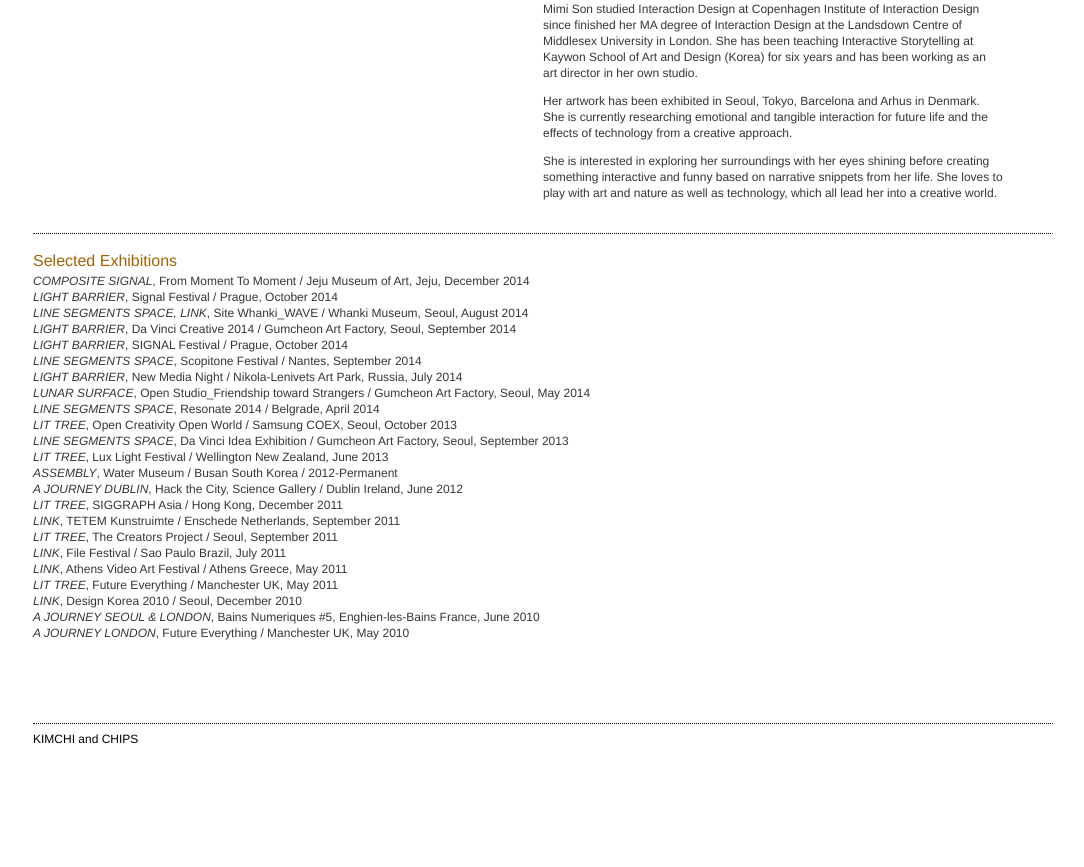
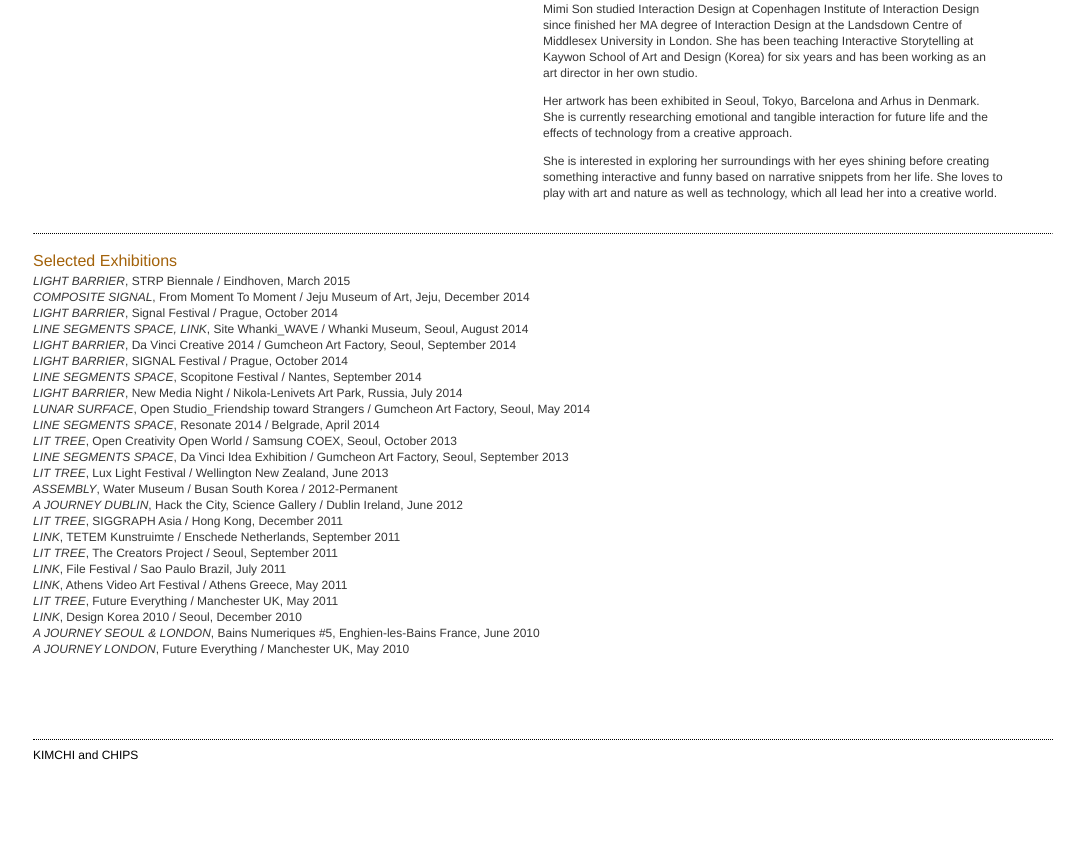
Before and after one commit to elliotwoods/Website.KimchiAndChips, a PHP site: page /about.php in a window 1280 px wide. Shown: the part 542-1409 px from the top of the page, without its empty margins (97-1181 px from the left). Before the commit the page ends 1286 px from the top, so only its background shows below. Run offline with PHP 8.4, Linux system fonts and the light colour scheme; data that the repository does not hold is empty.

Commit message:
update about page - strp festival

```diff
--- a/about.php
+++ b/about.php
@@ -73,6 +73,7 @@
                         Selected Exhibitions
                     </h1>
                     <p>
+                        <i>LIGHT BARRIER</i>, STRP Biennale / Eindhoven, March 2015<br />
                         <i>COMPOSITE SIGNAL</i>, From Moment To Moment / Jeju Museum of Art, Jeju, December 2014<br />
                         <i>LIGHT BARRIER</i>, Signal Festival / Prague, October 2014<br />
                         <i>LINE SEGMENTS SPACE, LINK</i>, Site Whanki_WAVE / Whanki Museum, Seoul, August 2014<br />
```
